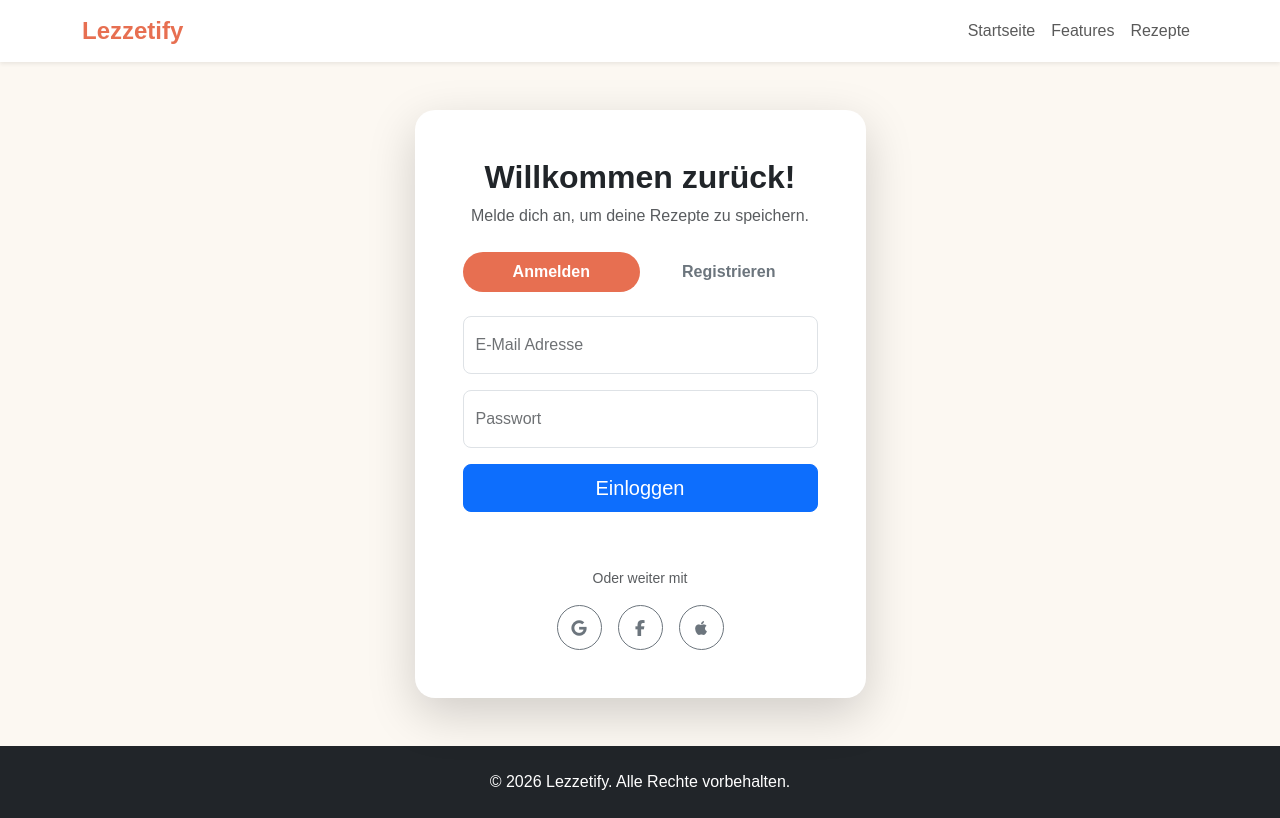
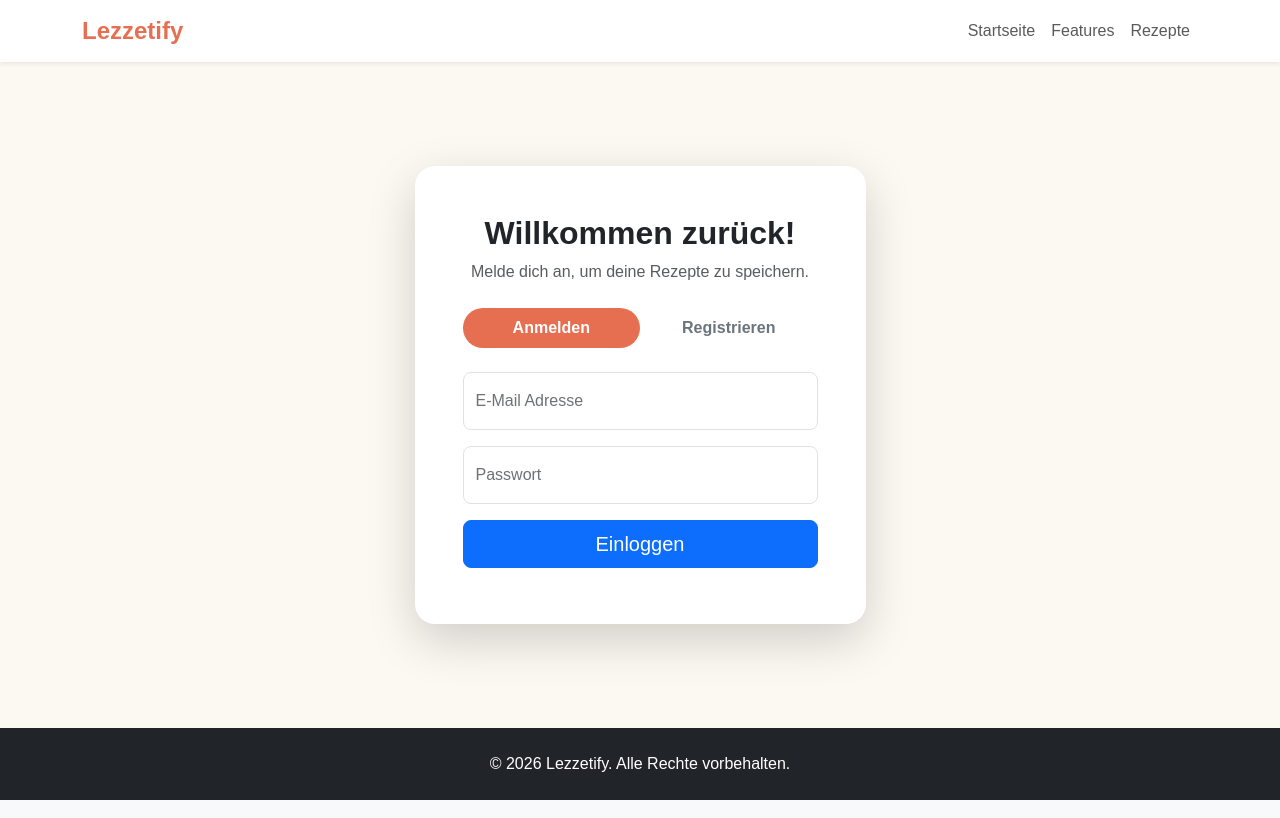
Before and after one commit to slm0128/Lezzetify, a plain HTML site: page login.html in a window 1280 px wide. Drawn offline with Linux system fonts and the light colour scheme.

Commit message:
hab glaub fehler gefunden

```diff
--- a/login.html
+++ b/login.html
@@ -100,7 +100,8 @@
 
                 <!-- REGISTRIEREN FORMULAR -->
                 <div class="tab-pane fade" id="register-content" role="tabpanel">
-                  <form>
+                  <form id="register-form">
+                    <div id="register-message" class="alert py-2 small d-none" role="status"></div>
                     <div class="form-floating mb-3">
                       <input type="text" class="form-control rounded-3" id="registerName" placeholder="Benutzername">
                       <label for="registerName">Benutzername</label>
@@ -127,23 +128,6 @@
                 </div>
 
               </div> <!-- Ende tab-content -->
-
-              <!-- Social Login Option -->
-              <div class="text-center mt-5">
-                <p class="text-muted small mb-3">Oder weiter mit</p>
-                <div class="d-flex justify-content-center gap-3">
-                  <button
-                    class="btn btn-outline-secondary rounded-circle d-flex align-items-center justify-content-center"
-                    style="width: 45px; height: 45px;"><i class="fab fa-google"></i></button>
-                  <button
-                    class="btn btn-outline-secondary rounded-circle d-flex align-items-center justify-content-center"
-                    style="width: 45px; height: 45px;"><i class="fab fa-facebook-f"></i></button>
-                  <button
-                    class="btn btn-outline-secondary rounded-circle d-flex align-items-center justify-content-center"
-                    style="width: 45px; height: 45px;"><i class="fab fa-apple"></i></button>
-                </div>
-              </div>
-
             </div>
           </div>
 
```
